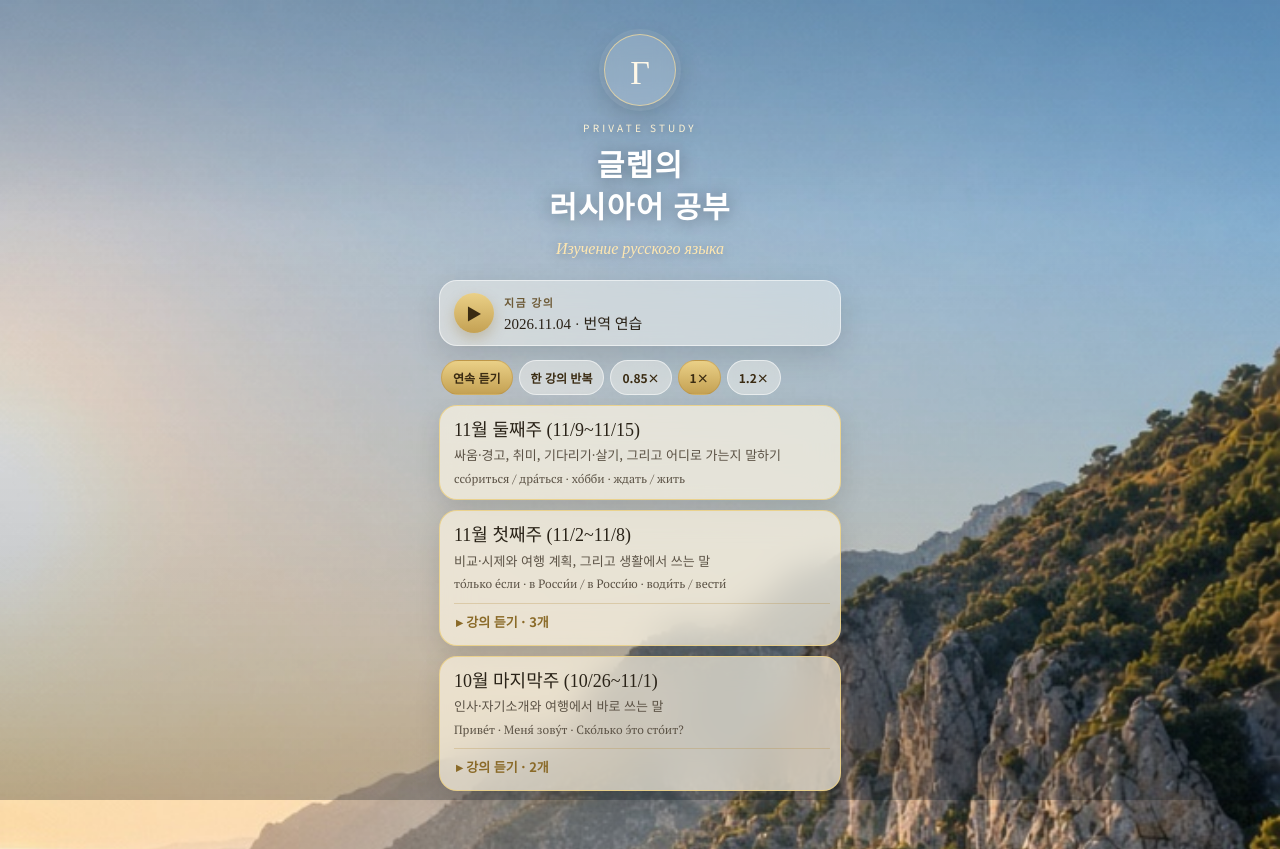
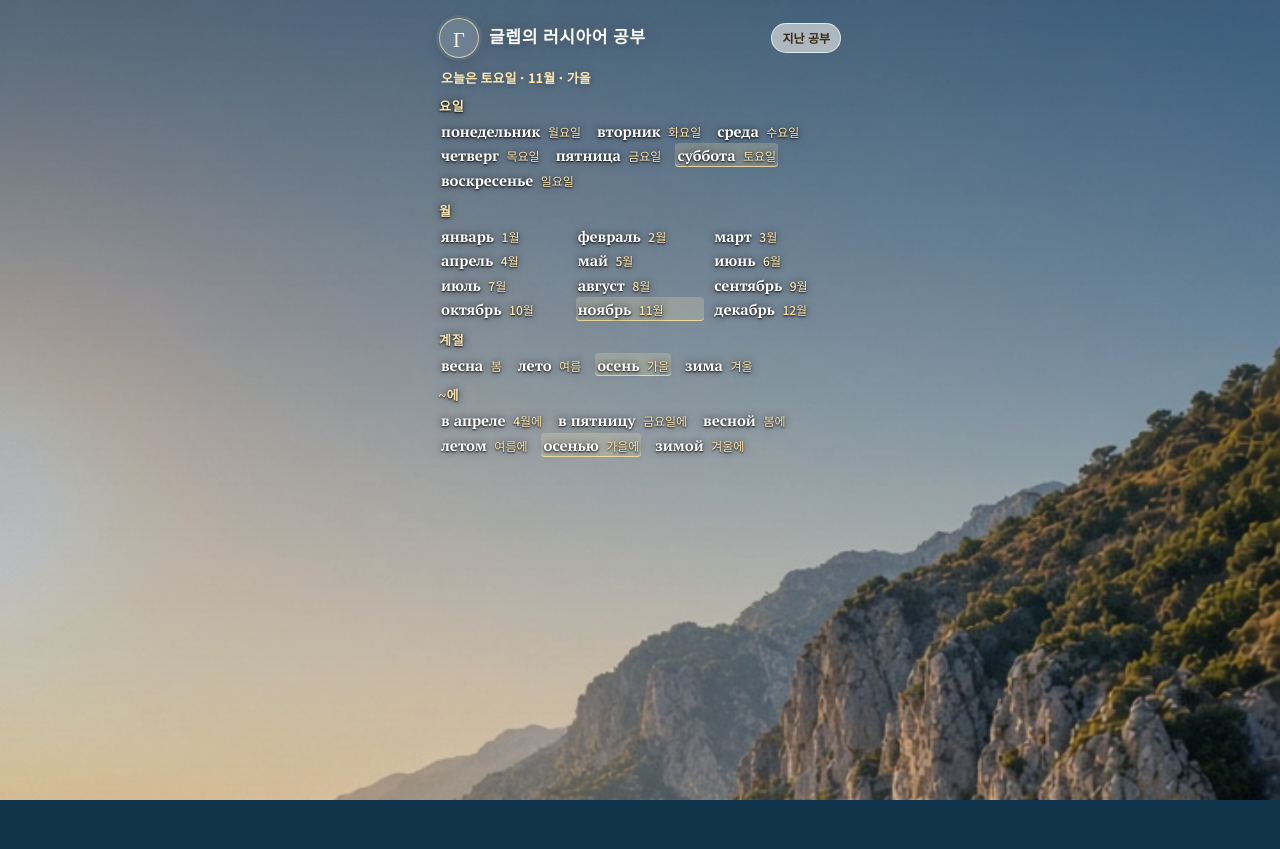
Before and after one commit to jungwan1/jw4, a plain HTML site: page index.html in a window 1280 px wide. After the commit the page ends 800 px from the top, so only its background shows below. Drawn offline with nearby package versions, Linux system fonts and the light colour scheme; a web font is replaced by a local one.

Commit message:
홈을 매일 보는 러시아어 참고로 바꾸기 (#4)
* Show a daily Russian reference on the home page.

Move the week cards and continuous listening to past.html, opened from a small 지난 공부 link, and point the weekly update notes at that page.

Co-authored-by: jungwan1 <jungwan1@users.noreply.github.com>

* Tighten the daily word list into plain text.

Drop the pronunciation and the large cards. Months stay in four rows of three, and today's word keeps a light mark.

Co-authored-by: jungwan1 <jungwan1@users.noreply.github.com>

---------

Co-authored-by: Cursor Agent <cursoragent@cursor.com>
Co-authored-by: jungwan1 <jungwan1@users.noreply.github.com>

```diff
--- a/index.html
+++ b/index.html
@@ -17,164 +17,95 @@
 <link href="https://fonts.googleapis.com/css2?family=Playfair+Display:ital,wght@0,500;1,400&family=Noto+Serif+KR:wght@500;600&family=Noto+Sans+KR:wght@400;500;700&family=PT+Serif:ital,wght@0,400;0,700;1,400&display=swap" rel="stylesheet">
 <link rel="stylesheet" href="styles.css">
 </head>
-<body>
+<body class="daily">
+<!-- 새 주 카드는 여기가 아니라 past.html 맨 위에 넣는다. README.md '새 주 추가 방법'. -->
 <div class="wrap">
-  <header class="hero">
-    <div class="mono">Г</div>
-    <div class="eyebrow">Private Study</div>
-    <h1>글렙의<br>러시아어 공부</h1>
-    <div class="sub">Изучение русского языка</div>
+  <header class="daily-top">
+    <div class="mono" aria-hidden="true">Г</div>
+    <h1>글렙의 러시아어 공부</h1>
+    <a class="past-link" href="past.html">지난 공부</a>
   </header>
-  <div class="player">
-    <button class="dot" type="button" id="pp" aria-label="재생">▶</button>
-    <div class="now"><div class="lbl">지금 강의</div><div class="ttl" id="nowTitle">2026.11.04 · 번역 연습</div></div>
-  </div>
-  <div class="modes">
-    <button id="m1" class="on" type="button">연속 듣기</button>
-    <button id="m2" type="button">한 강의 반복</button>
-    <button data-r="0.85" type="button">0.85×</button>
-    <button data-r="1" class="on" type="button">1×</button>
-    <button data-r="1.2" type="button">1.2×</button>
-  </div>
-<!--
-  새 주: 이 자리(가장 위)에 카드 하나만 추가한다.
-  제목은 'N월 M째주 (M/D~M/D)'. 카드를 누르면 week/그주월요일.html로 간다.
-  날짜별 듣기·PDF·복습은 카드 안 details에 넣고 기본은 접는다. summary는 '강의 듣기 · N개'.
-  항목이 10개 미만인 주는 페이지를 만들지 않고 다음 주와 합친다. 제목은 두 주를 잇는다.
-  .play의 data-i는 AUD 순서와 같고, 버튼도 그 순서로 이어져 있어야 한다. README.md '새 주 추가 방법'.
--->
-<section class="week">
-  <article class="row week-card">
-    <a class="review" href="week/2026-11-09.html">
-      <div class="title">11월 둘째주 (11/9~11/15)</div>
-      <div class="theme">싸움·경고, 취미, 기다리기·살기, 그리고 어디로 가는지 말하기</div>
-      <div class="keys">ссо́риться / дра́ться · хо́бби · ждать / жить</div>
-    </a>
-  </article>
-</section>
-<section class="week">
-  <article class="row week-card">
-    <a class="review" href="week/2026-11-02.html">
-      <div class="title">11월 첫째주 (11/2~11/8)</div>
-      <div class="theme">비교·시제와 여행 계획, 그리고 생활에서 쓰는 말</div>
-      <div class="keys">то́лько е́сли · в Росси́и / в Росси́ю · води́ть / вести́</div>
-    </a>
-    <details>
-      <summary>강의 듣기 · 3개</summary>
-      <div class="lec">
-        <a class="review" href="review/2026-11-04.html">
-          <div class="date">2026.11.04</div>
-          <div class="title">번역 연습</div>
-          <div class="keys">то́лько е́сли · мне ну́жно · ме́жду/среди́ · ви́деть/смотре́ть</div>
-        </a>
-        <div class="acts">
-          <button class="play" type="button" data-i="0">듣기</button>
-          <a class="pdf" href="lectures/lecture-2026-11-04.pdf" target="_blank" rel="noopener">PDF</a>
-        </div>
-      </div>
-      <div class="lec">
-        <a class="review" href="review/2026-11-03.html">
-          <div class="date">2026.11.03</div>
-          <div class="title">목요일 대화 준비: 번역 연습</div>
-          <div class="keys">на мо́ре · бежа́ть/идти́ · что/зато́ · 형용사 일치</div>
-        </a>
-        <div class="acts">
-          <button class="play" type="button" data-i="1">듣기</button>
-          <a class="pdf" href="lectures/lecture-2026-11-03.pdf" target="_blank" rel="noopener">PDF</a>
-        </div>
-      </div>
-      <div class="lec">
-        <a class="review" href="review/2026-11-02.html">
-          <div class="date">2026.11.02</div>
-          <div class="title">목요일 대화 준비: 번역 연습</div>
-          <div class="keys">где/куда · нет+생격 · 계획 표현</div>
-        </a>
-        <div class="acts">
-          <button class="play" type="button" data-i="2">듣기</button>
-          <a class="pdf" href="lectures/lecture-2026-11-02.pdf" target="_blank" rel="noopener">PDF</a>
-        </div>
-      </div>
-    </details>
-  </article>
-</section>
-<section class="week">
-  <article class="row week-card">
-    <a class="review" href="week/2026-10-26.html">
-      <div class="title">10월 마지막주 (10/26~11/1)</div>
-      <div class="theme">인사·자기소개와 여행에서 바로 쓰는 말</div>
-      <div class="keys">Приве́т · Меня́ зову́т · Ско́лько э́то сто́ит?</div>
-    </a>
-    <details>
-      <summary>강의 듣기 · 2개</summary>
-      <div class="lec">
-        <a class="review" href="review/2026-11-01.html">
-          <div class="date">2026.11.01</div>
-          <div class="title">내 회사 이야기 + 과거형·나라 이름</div>
-          <div class="keys">과거형 · 나라 이름</div>
-        </a>
-        <div class="acts">
-          <button class="play" type="button" data-i="3">듣기</button>
-          <a class="pdf" href="lectures/lecture-2026-11-01.pdf" target="_blank" rel="noopener">PDF</a>
-        </div>
-      </div>
-      <div class="lec">
-        <a class="review" href="review/2026-10-31.html">
-          <div class="date">2026.10.31</div>
-          <div class="title">кото́рый 문장 + 여행 표현</div>
-          <div class="keys">кото́рый · 여행 표현</div>
-        </a>
-        <div class="acts">
-          <button class="play" type="button" data-i="4">듣기</button>
-          <a class="pdf" href="lectures/lecture-2026-10-31.pdf" target="_blank" rel="noopener">PDF</a>
-        </div>
-      </div>
-    </details>
-  </article>
-</section>
-<audio id="au" preload="none"></audio>
+  <p class="today-line" id="todayLine"></p>
+
+  <section class="ref" aria-labelledby="sec-dow">
+    <h2 id="sec-dow">요일</h2>
+    <ul>
+      <li data-dow="1"><span class="ru" lang="ru">понедельник</span> <span class="ko">월요일</span></li>
+      <li data-dow="2"><span class="ru" lang="ru">вторник</span> <span class="ko">화요일</span></li>
+      <li data-dow="3"><span class="ru" lang="ru">среда</span> <span class="ko">수요일</span></li>
+      <li data-dow="4"><span class="ru" lang="ru">четверг</span> <span class="ko">목요일</span></li>
+      <li data-dow="5"><span class="ru" lang="ru">пятница</span> <span class="ko">금요일</span></li>
+      <li data-dow="6"><span class="ru" lang="ru">суббота</span> <span class="ko">토요일</span></li>
+      <li data-dow="0"><span class="ru" lang="ru">воскресенье</span> <span class="ko">일요일</span></li>
+    </ul>
+  </section>
+
+  <section class="ref" aria-labelledby="sec-month">
+    <h2 id="sec-month">월</h2>
+    <ul class="months">
+      <li data-month="0"><span class="ru" lang="ru">январь</span> <span class="ko">1월</span></li>
+      <li data-month="1"><span class="ru" lang="ru">февраль</span> <span class="ko">2월</span></li>
+      <li data-month="2"><span class="ru" lang="ru">март</span> <span class="ko">3월</span></li>
+      <li data-month="3"><span class="ru" lang="ru">апрель</span> <span class="ko">4월</span></li>
+      <li data-month="4"><span class="ru" lang="ru">май</span> <span class="ko">5월</span></li>
+      <li data-month="5"><span class="ru" lang="ru">июнь</span> <span class="ko">6월</span></li>
+      <li data-month="6"><span class="ru" lang="ru">июль</span> <span class="ko">7월</span></li>
+      <li data-month="7"><span class="ru" lang="ru">август</span> <span class="ko">8월</span></li>
+      <li data-month="8"><span class="ru" lang="ru">сентябрь</span> <span class="ko">9월</span></li>
+      <li data-month="9"><span class="ru" lang="ru">октябрь</span> <span class="ko">10월</span></li>
+      <li data-month="10"><span class="ru" lang="ru">ноябрь</span> <span class="ko">11월</span></li>
+      <li data-month="11"><span class="ru" lang="ru">декабрь</span> <span class="ko">12월</span></li>
+    </ul>
+  </section>
+
+  <section class="ref" aria-labelledby="sec-season">
+    <h2 id="sec-season">계절</h2>
+    <ul>
+      <li data-season="spring"><span class="ru" lang="ru">весна</span> <span class="ko">봄</span></li>
+      <li data-season="summer"><span class="ru" lang="ru">лето</span> <span class="ko">여름</span></li>
+      <li data-season="autumn"><span class="ru" lang="ru">осень</span> <span class="ko">가을</span></li>
+      <li data-season="winter"><span class="ru" lang="ru">зима</span> <span class="ko">겨울</span></li>
+    </ul>
+  </section>
+
+  <section class="ref" aria-labelledby="sec-in">
+    <h2 id="sec-in">~에</h2>
+    <ul>
+      <li data-month="3"><span class="ru" lang="ru">в апреле</span> <span class="ko">4월에</span></li>
+      <li data-dow="5"><span class="ru" lang="ru">в пятницу</span> <span class="ko">금요일에</span></li>
+      <li data-season="spring"><span class="ru" lang="ru">весной</span> <span class="ko">봄에</span></li>
+      <li data-season="summer"><span class="ru" lang="ru">летом</span> <span class="ko">여름에</span></li>
+      <li data-season="autumn"><span class="ru" lang="ru">осенью</span> <span class="ko">가을에</span></li>
+      <li data-season="winter"><span class="ru" lang="ru">зимой</span> <span class="ko">겨울에</span></li>
+    </ul>
+  </section>
+</div>
 <script>
-const AUD = ['2026-11-04', '2026-11-03', '2026-11-02', '2026-11-01', '2026-10-31'];
-const TTL = ['2026.11.04 · 번역 연습', '2026.11.03 · 목요일 대화 준비: 번역 연습', '2026.11.02 · 목요일 대화 준비: 번역 연습', '2026.11.01 · 내 회사 이야기 + 과거형·나라 이름', '2026.10.31 · кото́рый 문장 + 여행 표현'];
-const au = document.getElementById("au");
-const pp = document.getElementById("pp");
-const nowTitle = document.getElementById("nowTitle");
-const m1 = document.getElementById("m1");
-const m2 = document.getElementById("m2");
-const plays = [...document.querySelectorAll(".play")];
-let cur = -1, mode = "all", rate = 1;
-function load(i, play) {
-  cur = i;
-  au.src = "audio/lecture-" + AUD[i] + ".mp3";
-  au.playbackRate = rate;
-  nowTitle.textContent = TTL[i];
-  plays.forEach((b, j) => b.classList.toggle("on", j === i));
-  if (play) au.play().catch(() => {});
-}
-plays.forEach(b => b.onclick = () => load(+b.dataset.i, true));
-pp.onclick = () => {
-  if (cur < 0) { load(0, true); return; }
-  if (au.paused) au.play().catch(() => {});
-  else au.pause();
-};
-au.onplay = () => { pp.textContent = "⏸"; };
-au.onpause = () => { pp.textContent = "▶"; };
-au.onloadedmetadata = () => { au.playbackRate = rate; };
-function setMode(m) {
-  mode = m;
-  au.loop = (m === "one");
-  m1.classList.toggle("on", m === "all");
-  m2.classList.toggle("on", m === "one");
-}
-m1.onclick = () => setMode("all");
-m2.onclick = () => setMode("one");
-au.onended = () => { if (mode === "all" && cur + 1 < AUD.length) load(cur + 1, true); };
-document.querySelectorAll(".modes [data-r]").forEach(b => {
-  b.onclick = () => {
-    rate = +b.dataset.r;
-    au.playbackRate = rate;
-    document.querySelectorAll(".modes [data-r]").forEach(x => x.classList.toggle("on", x === b));
-  };
-});
+// 방문자의 오늘. 계절은 3–5월 봄, 6–8월 여름, 9–11월 가을, 12–2월 겨울.
+(function () {
+  var now = new Date();
+  var dow = now.getDay();
+  var month = now.getMonth();
+  var season = month <= 1 || month === 11 ? "winter" : month <= 4 ? "spring" : month <= 7 ? "summer" : "autumn";
+  var dayKo = ["일요일", "월요일", "화요일", "수요일", "목요일", "금요일", "토요일"];
+  var monthKo = ["1월", "2월", "3월", "4월", "5월", "6월", "7월", "8월", "9월", "10월", "11월", "12월"];
+  var seasonKo = { winter: "겨울", spring: "봄", summer: "여름", autumn: "가을" };
+  var line = document.getElementById("todayLine");
+  if (line) line.textContent = "오늘은 " + dayKo[dow] + " · " + monthKo[month] + " · " + seasonKo[season];
+  function mark(el) {
+    el.classList.add("is-today");
+    el.setAttribute("aria-current", "date");
+  }
+  document.querySelectorAll("[data-dow]").forEach(function (el) {
+    if (Number(el.getAttribute("data-dow")) === dow) mark(el);
+  });
+  document.querySelectorAll("[data-month]").forEach(function (el) {
+    if (Number(el.getAttribute("data-month")) === month) mark(el);
+  });
+  document.querySelectorAll("[data-season]").forEach(function (el) {
+    if (el.getAttribute("data-season") === season) mark(el);
+  });
+})();
 </script>
 <script>
 if ("serviceWorker" in navigator) {
--- a/styles.css
+++ b/styles.css
@@ -313,7 +313,7 @@ body.songs h1{font-size:28px;text-align:left;margin:4px 0 8px}
   .song-frame{height:300px}
 }
 
-/* 홈은 주마다 카드 하나. 새 주는 index.html 맨 위에 article.week-card를 추가한다. */
+/* 지난 공부는 주마다 카드 하나. 새 주는 past.html 맨 위에 article.week-card를 추가한다. 홈에는 넣지 않는다. */
 .week{margin:0}
 .week-lead{
   margin:-6px 0 16px;
@@ -368,3 +368,57 @@ body.songs h1{font-size:28px;text-align:left;margin:4px 0 8px}
 .lec .review,.lec .meta{flex:1 1 150px;min-width:0}
 .lec .title{font-size:15px}
 .lec .acts{margin-left:auto}
+
+body.daily:before{
+  background:linear-gradient(180deg,rgba(8,18,28,.48) 0%,rgba(8,18,28,.36) 42%,rgba(8,18,28,.16) 100%);
+}
+body.daily .wrap{padding-top:18px}
+.daily-top{display:flex;align-items:center;gap:10px;margin:0 0 10px}
+.daily-top .mono{
+  width:40px;height:40px;margin:0;flex:none;font-size:20px;
+  box-shadow:0 0 0 3px rgba(255,255,255,.08),0 6px 14px rgba(0,0,0,.16);
+}
+.daily-top h1{flex:1;min-width:0;text-align:left;font-size:17px;line-height:1.35}
+.past-link{
+  flex:none;text-decoration:none;border-radius:999px;padding:7px 10px;
+  font-family:"Noto Sans KR",sans-serif;font-size:12px;font-weight:700;line-height:1.2;
+  color:#3a2b12;background:rgba(255,252,246,.55);border:1px solid rgba(255,255,255,.7);
+}
+.past-link:focus-visible{outline:2px solid #fff4d2;outline-offset:3px}
+.today-line{
+  margin:0 2px 12px;min-height:1.4em;
+  color:#ffe7b0;font-size:13px;font-weight:700;
+  text-shadow:0 1px 8px rgba(0,0,0,.35);word-break:keep-all;
+}
+.ref{margin:0 0 12px}
+.ref h2{
+  margin:0 0 3px;padding:0;border:0;
+  font-family:"Noto Serif KR",serif;font-size:13px;font-weight:600;
+  line-height:1.3;letter-spacing:.06em;color:#ffe7b0;text-align:left;
+  text-shadow:0 1px 2px rgba(0,0,0,.9),0 0 8px rgba(0,0,0,.65);
+}
+.ref ul{
+  list-style:none;margin:0;padding:0;
+  display:flex;flex-wrap:wrap;align-items:baseline;
+  gap:1px 12px;
+}
+.ref li{
+  padding:1px 2px;line-height:1.35;
+  text-shadow:0 1px 2px rgba(0,0,0,.9),0 0 8px rgba(0,0,0,.65);
+}
+.ref .ru{font-size:15px;line-height:1.3;color:#fff;font-weight:700;overflow-wrap:normal}
+.ref .ko{font-size:12px;font-weight:500;color:#ffe7b0;margin-left:3px}
+.ref li.is-today{
+  background:rgba(255,236,180,.22);
+  border-radius:4px;
+  box-shadow:inset 0 -1px 0 rgba(255,228,160,.85);
+}
+.ref ul.months{
+  display:grid;
+  grid-template-columns:repeat(3,minmax(0,1fr));
+  column-gap:8px;row-gap:1px;
+}
+@media (max-width:360px){
+  .daily-top h1{font-size:16px}
+  .past-link{padding:6px 8px}
+}
--- a/sw.js
+++ b/sw.js
@@ -1,6 +1,6 @@
 // HTML은 열어 볼 때 캐시한다. 미리 담는 주소 목록은 없다.
-// 새 주 페이지를 추가하면 이 이름만 올려 예전 캐시를 비운다.
-const CACHE = "jw4-study-v5";
+// 홈·지난 공부·주 페이지를 바꾸면 이 이름만 올려 예전 캐시를 비운다.
+const CACHE = "jw4-study-v6";
 
 self.addEventListener("install", (event) => {
   self.skipWaiting();
```
Also changed, not shown: past.html (added, +187 -0 lines), 1 other file.
